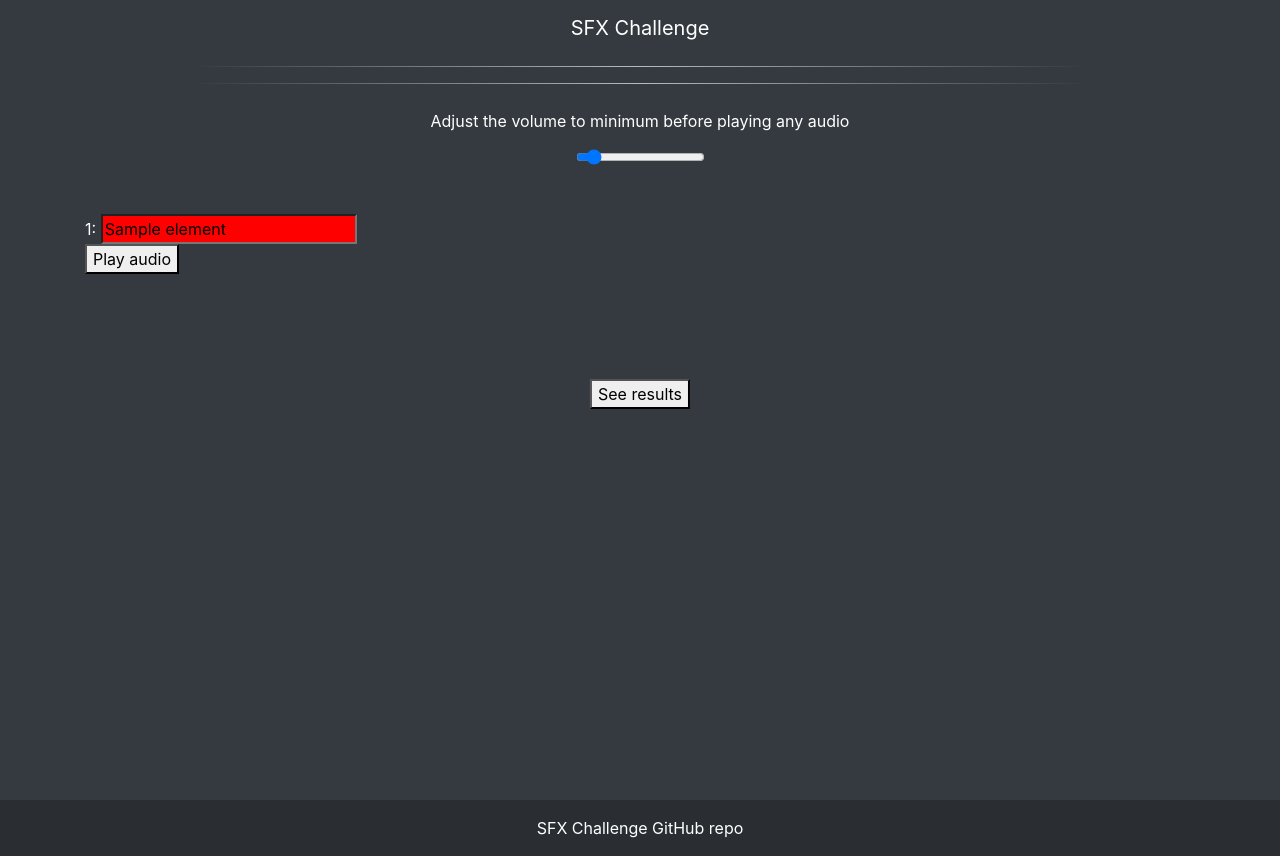
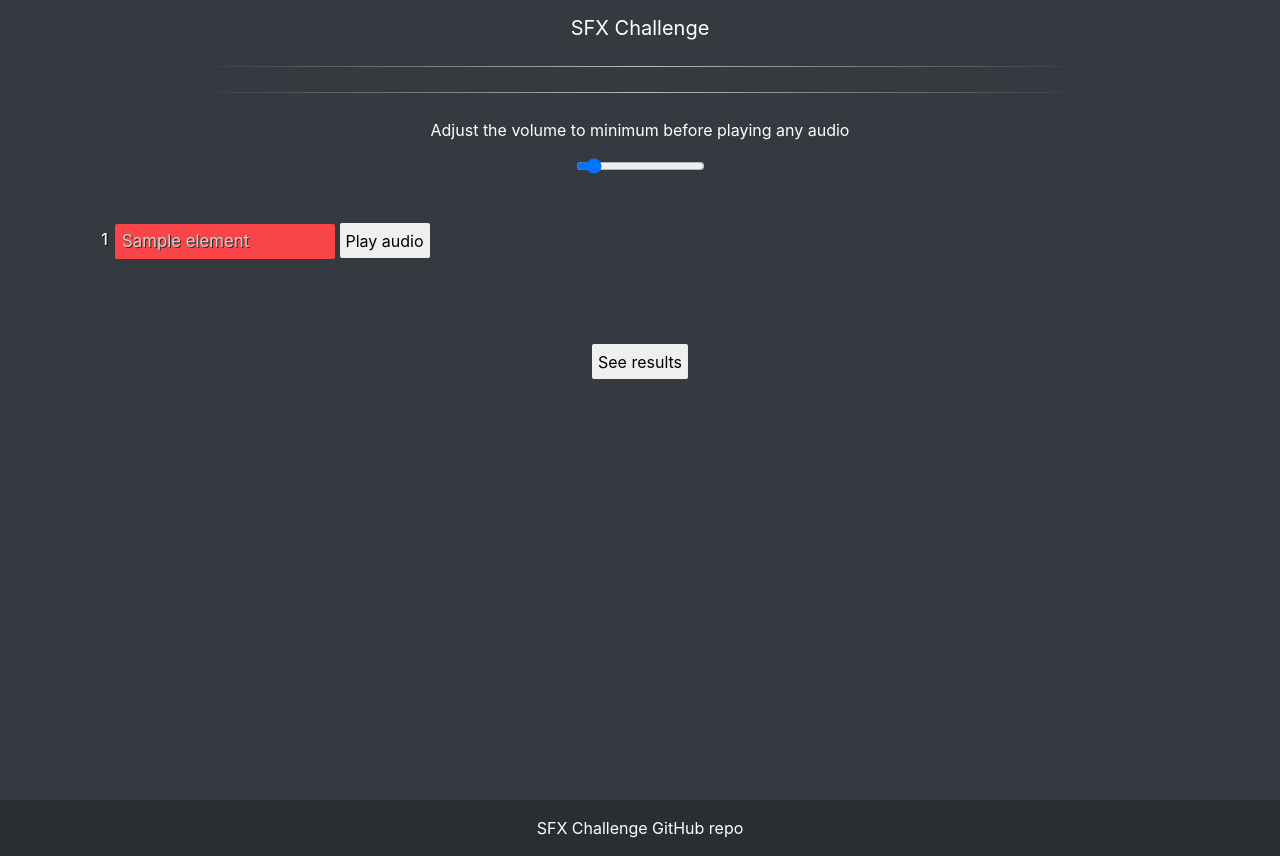
Before and after one commit to MarcinSzecowka/SFX-Challenge, a Flask app: template templates/challenge_template.html in a window 1280 px wide. Run offline with Flask 2, Linux system fonts and the light colour scheme; the template is opened without the code that fills it: most values are stand-ins (such as "Sample title", 1, 10 or a date in 2020); a database or web service that is not in the repository returns one stand-in record (values such as "Sample title"); some libraries are stand-ins or nearby versions.

Commit message:
Major styling changes to challenge page. Removed some unnecessary comments.

```diff
--- a/main.py
+++ b/main.py
@@ -108,8 +108,5 @@ def page_not_found(e):
     return redirect(url_for("create_new_challenge"), code=302)
 
 
-# todo When you play a sound on challenge page change the play button into a stop button that actually stops the sound
-
-
 if __name__ == '__main__':
     app.run(debug=True)  # todo Remove debug before deploying
--- a/static/styles/base.css
+++ b/static/styles/base.css
@@ -60,16 +60,20 @@
 }
 
 .correct_guess {
-    background-color: green;
+    //background-color: green;
+    background-color: #539453;
     pointer-events: none;
 }
 
 .incorrect_guess {
-    background-color: orange;
+    background-color: #ff9d5c;
 }
 
 .results_shown {
-    background-color: red;
+    background-color: #f94449;
+    pointer-events: none;
+    color: #d3d3d3;
+    text-shadow: 1px 1px #2a2a2a;
 }
 
 .alert {
@@ -92,14 +96,55 @@
     margin-top: 40px;
 }
 
+.index-loop {
+    font-weight: 500;
+    text-align: right;
+    text-shadow: 1px 1px #000000;
+    position: absolute;
+    left: 13px;
+    top: 4px;
+    width: 25px;
+    margin-right: 0px;
+}
+
+.challenge-input {
+    border: 0;
+    padding-left: 7px;
+    padding-right: 5px;
+    padding-bottom: 3px;
+    height: 35px;
+    width: 220px;
+    border-radius: 2px;
+    font-size: 105%;
+    box-sizing: border-box;
+}
+
+.segment-div {
+    margin-bottom: 60px;
+    padding-left: 45px;
+    padding-right: 0px;
+}
+
+.results-button {
+    height: 35px;
+    border: 0;
+    border-radius: 2px;
+}
+
+.score-counter-div {
+    font-weight: 500;
+    font-size: 1.2rem;
+    margin-top: 25px;
+    margin-bottom: 25px;
+}
+
 /* Play/Stop buttons */
 
-.playbutton {
+.playbutton, .stopbutton{
     display: none;
-}
-
-.stopbutton {
-    display: none;
+    height: 35px;
+    border: 0;
+    border-radius: 2px;
 }
 
 .show {
--- a/templates/challenge_template.html
+++ b/templates/challenge_template.html
@@ -12,7 +12,7 @@
 
 {% block content %}
     <div class="div-sticky">
-        <p id="score-counter"></p>
+        <p class="score-counter-div" id="score-counter"></p>
         <hr class="hr-gradient">
     </div>
 
@@ -25,15 +25,16 @@
         <div class="container">
             <div class="row">
                 {% for element in json_obj[1].sfxs_contents %}
-                    <div class="col-4 col-xl-4 col-lg4 col-md-6 col-sm-6" style="margin-bottom: 80px;">
-                        {{ loop.index }}: <input type="text" name="sfx_input" id="{{ element._id }}" oninput="getQuestionAnswerPrep('{{ element._id }}')" value="{{ element.game_name }}" class="{{ 'incorrect_guess' if element.status == 'incorrect_guess' else 'correct_guess' if element.status == 'correct_guess' else 'results_shown' if element.status == 'result_shown' }}">
+                    <div class="segment-div col-12 col-xl-4 col-lg4 col-md-6 col-sm-12">
+                        <div class="index-loop">{{ loop.index }}</div>
+                        <input type="text" name="sfx_input" id="{{ element._id }}" oninput="getQuestionAnswerPrep('{{ element._id }}')" value="{{ element.game_name }}" class="challenge-input {{ 'incorrect_guess' if element.status == 'incorrect_guess' else 'correct_guess' if element.status == 'correct_guess' else 'results_shown' if element.status == 'result_shown' }}">
                         <audio id="audio-{{ element._id }}" src="/audio/{{ element._id }}" onended="resetStopPlayButtons('{{ element._id }}')"></audio>
                         <button id="playbutton-{{ element._id }}" class="playbutton show" type="button" onclick="playAudio('audio-{{ element._id }}'); hidePlaybutton('playbutton-{{ element._id }}'); showStopbutton('stopbutton-{{ element._id }}');">Play audio</button>
                         <button id="stopbutton-{{ element._id }}" class="stopbutton" type="button" onclick="stopAllAudio(); hideStopbutton('stopbutton-{{ element._id }}'); showPlaybutton('playbutton-{{ element._id }}');">Stop audio</button>
                     </div><br>
                 {% endfor %}
             </div>
-            <button class="button-centered" type="button" onclick="getResults()">See results</button>
+            <button class="results-button button-centered" type="button" onclick="getResults()">See results</button>
         </div>
     </form>
 
@@ -192,11 +193,3 @@
 
     </script>
 {% endblock %}
-
-<!--
-https://stackoverflow.com/questions/17365289/how-to-send-audio-wav-file-generated-at-the-server-to-client-browser
-https://stackoverflow.com/questions/17359741/playing-a-wavefile-from-the-html-using-flask-framework/67388580#67388580
-
-
-style="{{ 'background-color:red;' if element.status == 'incorrect_guess' else 'background-color:green; pointer-events:none;' if element.status == 'correct_guess'}}"
--->
--- a/templates/create_new_challenge_template.html
+++ b/templates/create_new_challenge_template.html
@@ -24,7 +24,7 @@
                     <a class="tooltipc">
                         <i class="fa-solid fa-circle-info"></i>
                         {{ render_field(form.minimum_year, class="form_field", id="min_year", placeholder=" 1998 - 2022") }}
-                        <span class="tooltiptextc">This setting ensures that sound effects from games released before the specified will not appear in your challenge.</span>
+                        <span class="tooltiptextc">This setting ensures that sound effects from games released before the specified year will not appear in your challenge.</span>
                     </a>
                     <button id="submit_button" type="submit">Create</button>
                 </form>
@@ -54,7 +54,8 @@
     <div class="container">
         <div class="row justify-content-center">
             <div id="information-box" class="col">
-                SFX Challenge is a game where you are given sound effects from some of the most popular games throughout the years and your objective is to guess from which game do they come from.
+                SFX Challenge is a game where you are given sound effects from some of the most popular games throughout the years and your objective is to guess which game did you hear them in.
+                <br>
                 <br>
                 <h2><strong>Good Luck</strong></h2>
             </div>
```
